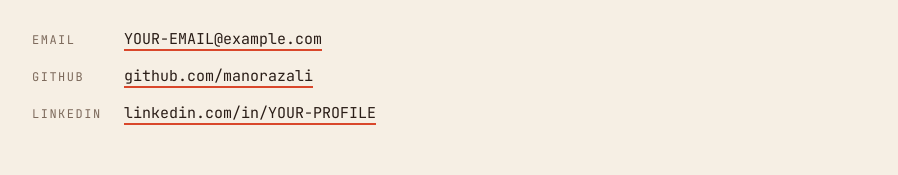
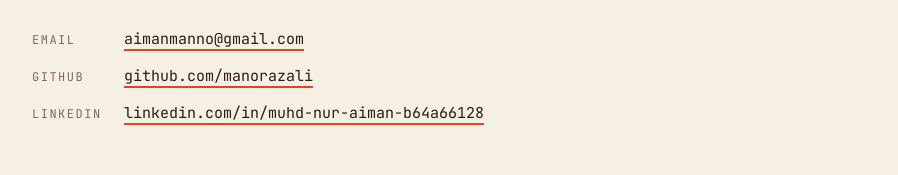
Before and after one commit to manorazali/manorazali.github.io, a plain HTML site: page index.html in a window 1280 px wide. Shown: the part 2433-2608 px from the top of the page, without its empty margins (190-1088 px from the left). Drawn offline with Linux system fonts and the light colour scheme.

Commit message:
Update contact information in index.html

```diff
--- a/index.html
+++ b/index.html
@@ -220,9 +220,9 @@
     <p class="label">Contact</p>
     <h2>Let's build something</h2>
     <ul class="contact-list">
-      <li><small>Email</small><a href="mailto:YOUR-EMAIL@example.com">YOUR-EMAIL@example.com</a></li>
+      <li><small>Email</small><a href="mailto:aimanmanno@gmail.com">aimanmanno@gmail.com</a></li>
       <li><small>GitHub</small><a href="https://github.com/manorazali" target="_blank" rel="noopener">github.com/manorazali</a></li>
-      <li><small>LinkedIn</small><a href="https://www.linkedin.com/in/YOUR-PROFILE" target="_blank" rel="noopener">linkedin.com/in/YOUR-PROFILE</a></li>
+      <li><small>LinkedIn</small><a href="https://www.linkedin.com/in/muhd-nur-aiman-b64a66128/" target="_blank" rel="noopener">linkedin.com/in/muhd-nur-aiman-b64a66128</a></li>
     </ul>
   </section>
 
```
